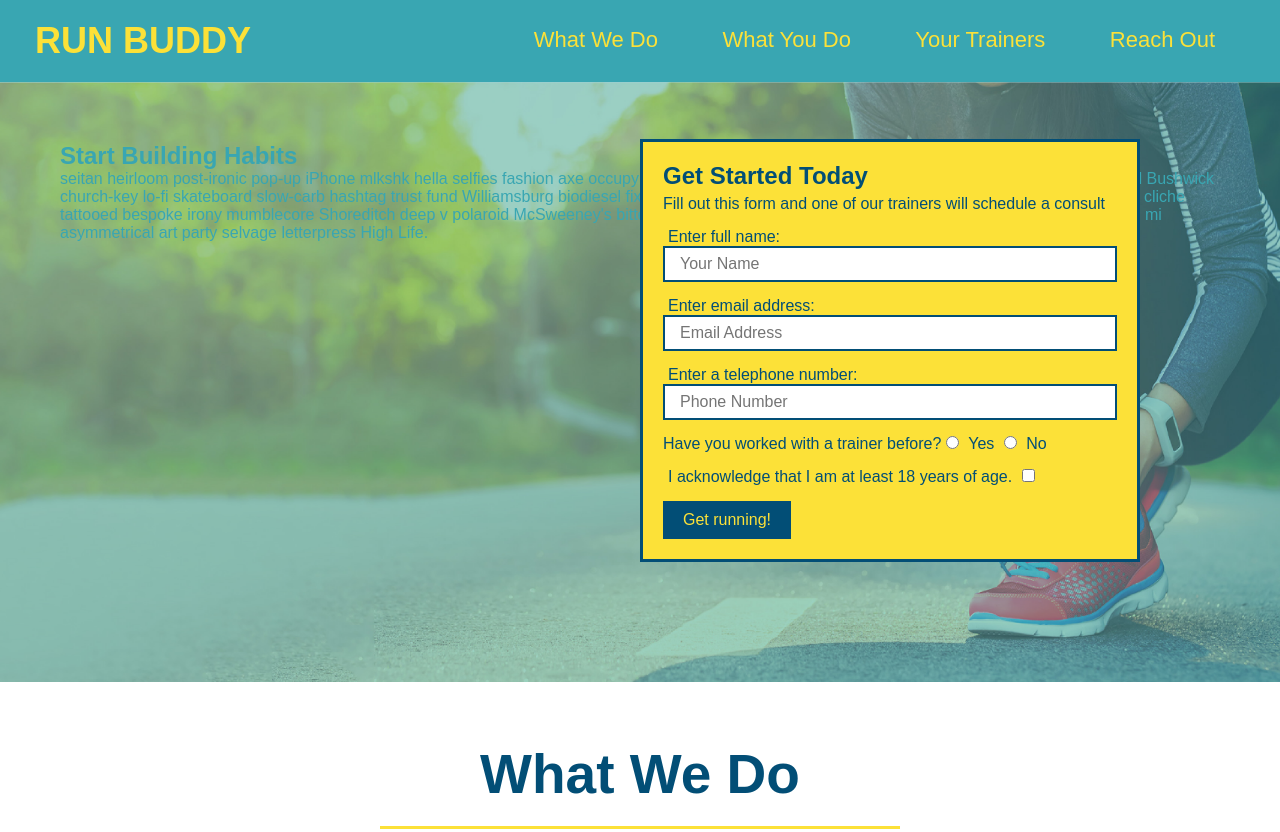
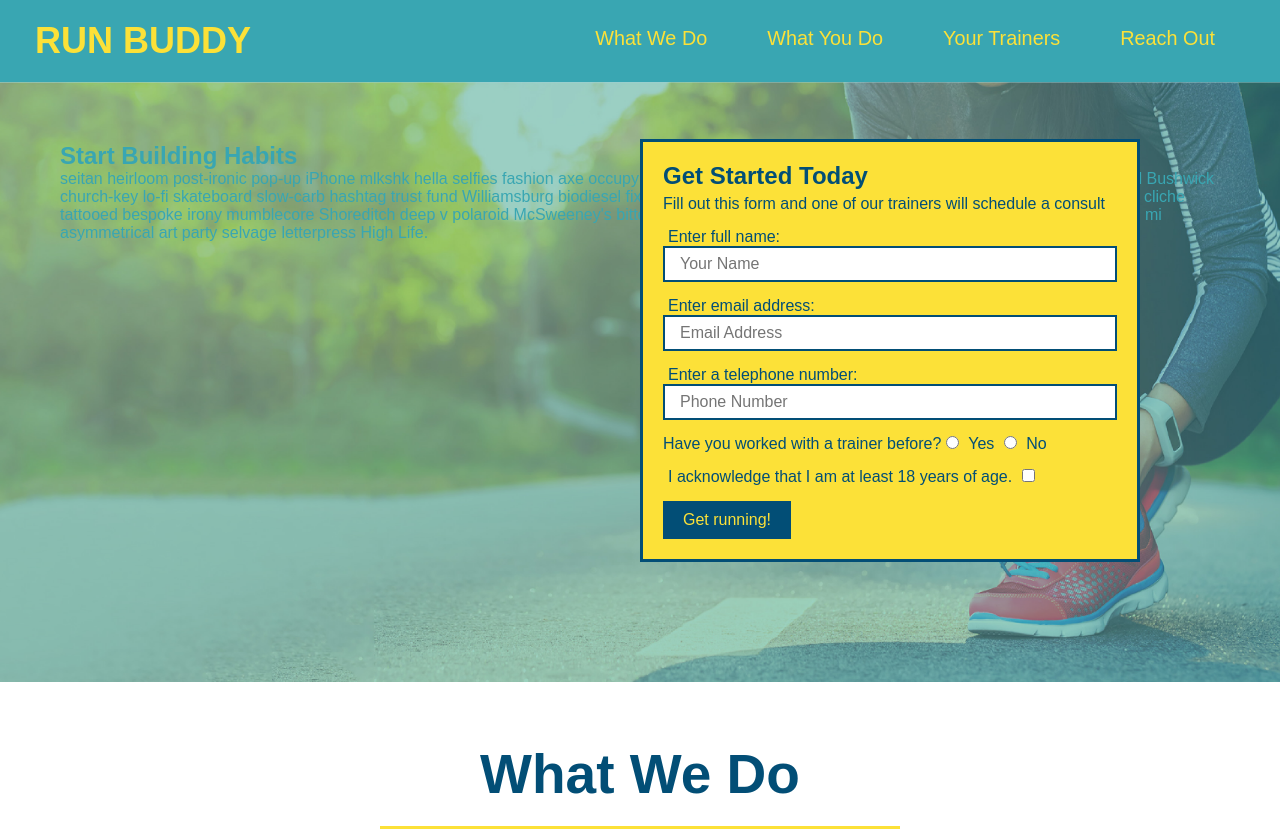
Before and after one commit to mitchdriesenga/run-buddy, a plain HTML site: page index.html in a window 1280 px wide. Shown: the top 832 px of the page. Drawn offline with Linux system fonts and the light colour scheme.

Commit message:
add flexbox to header

```diff
--- a/assets/css/style.css
+++ b/assets/css/style.css
@@ -35,14 +35,18 @@ header nav {
   margin: 7px 0;
 }
 
-header nav ul li {
-  display: inline;
+header nav ul {
+  display: flex;
+  flex-wrap: wrap;
+  justify-content: space-between;
+  align-items: center;
+  list-style: none;
 }
 
 header nav ul li a {
-  margin: 30px;
+  margin: 0 30px;
   font-weight: lighter;
-  font-size: 22px;
+  font-size: 1.55vw;
 }
 
 /* apply styles to <footer> */
```
